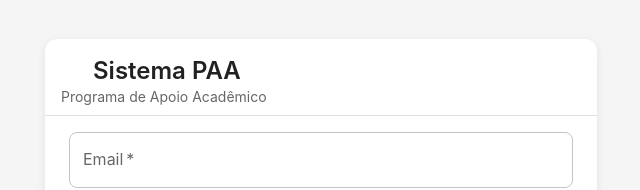
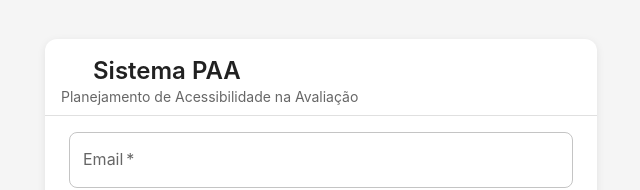
Before and after one commit to carolinarigaudfelix/Projeto-Extensao-PAA, a Next.js app: page /login in a window 1280 px wide. Shown: the part 102-292 px from the top of the page, without its empty margins (319-959 px from the left). Built offline with nearby package versions, Linux system fonts and the light colour scheme; some icons are missing.

Commit message:
fix: rename project name

```diff
--- a/src/app/login/page.tsx
+++ b/src/app/login/page.tsx
@@ -99,7 +99,7 @@ export default function LoginPage() {
                   color="text.secondary"
                   sx={{ fontSize: { xs: '0.75rem', sm: '0.875rem' } }}
                 >
-                  Programa de Apoio Acadêmico
+                  Planejamento de Acessibilidade na Avaliação
                 </Typography>
               }
             />
```
Also changed, not shown: 1 other file (tests, documents, lock files or other folders).
